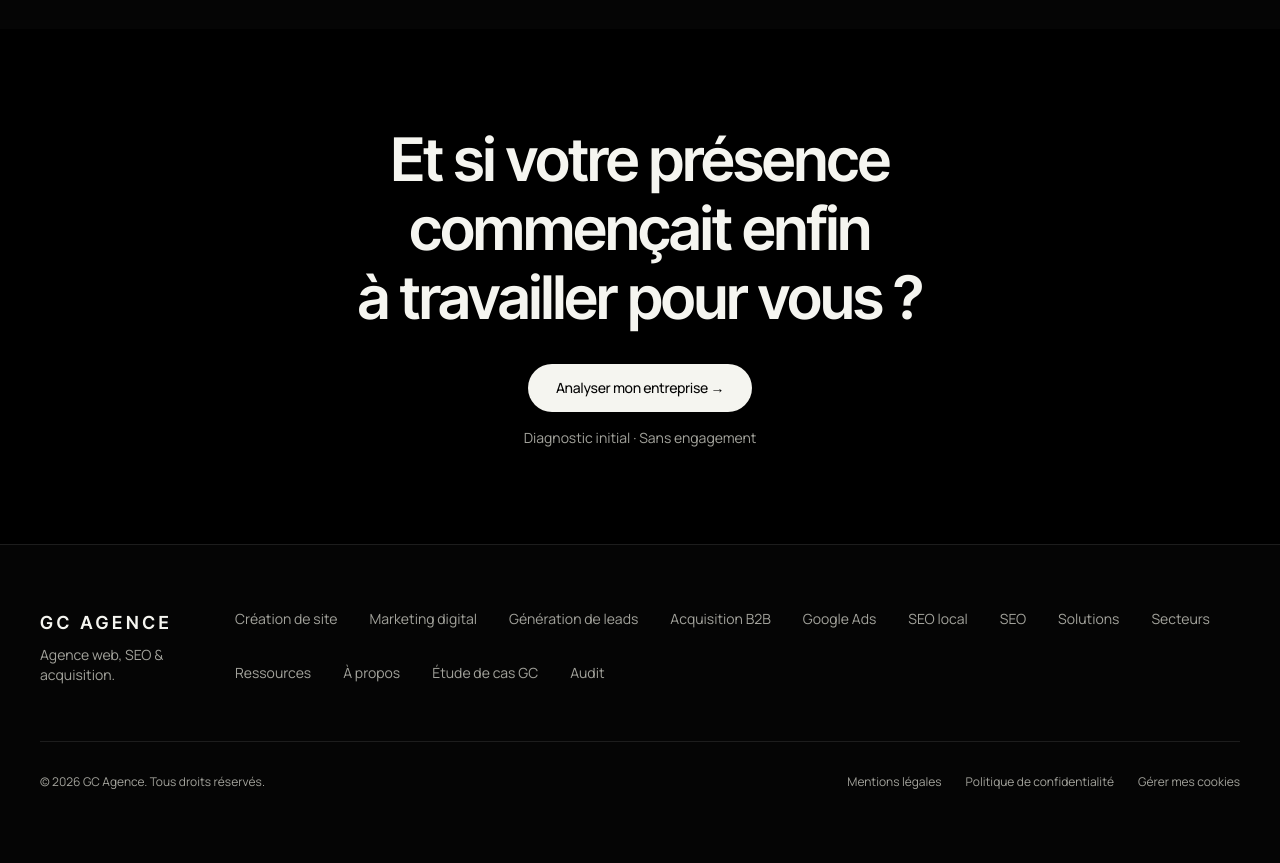
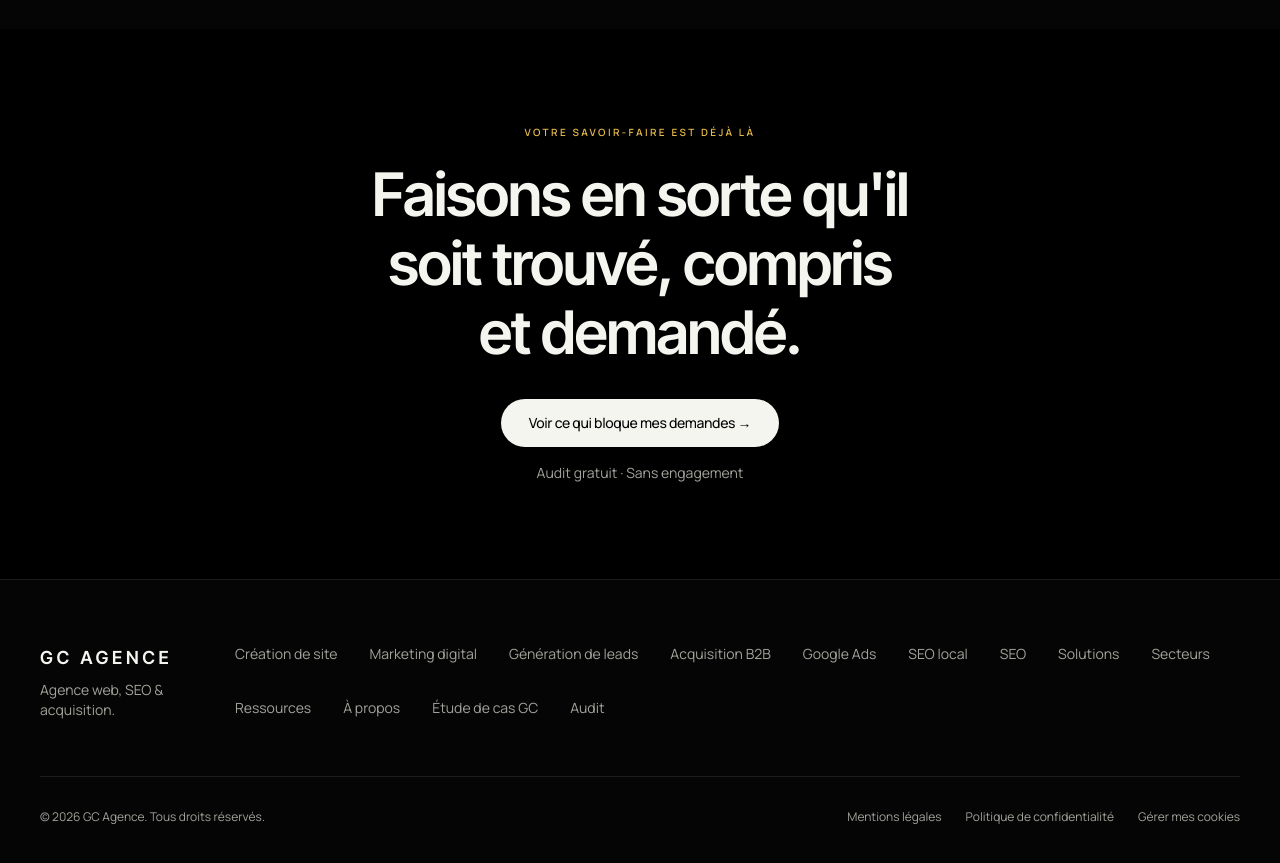
Before and after one commit to mathieumilo3-bot/-generation-capable, a Next.js app in the folder site-vitrine/: page / in a window 1280 px wide. Shown: the part 5080-5943 px from the top of the page. Built offline with nearby package versions, Linux system fonts and the light colour scheme; no server answers.

Commit message:
Adapter GC au positionnement artisans & BTP

```diff
--- a/site-vitrine/src/components/sections/FinalCTA.tsx
+++ b/site-vitrine/src/components/sections/FinalCTA.tsx
@@ -1,33 +1,30 @@
 import { Section } from "@/components/ui/Section";
 import { Reveal } from "@/components/ui/Reveal";
 import { Button } from "@/components/ui/Button";
-import { PRIMARY_CTA_LABEL } from "@/lib/constants";
 
 export function FinalCTA() {
   return (
     <Section tone="black" className="py-20 text-center sm:py-24">
       <Reveal className="flex flex-col items-center">
-        <h2 className="font-display text-balance max-w-3xl text-3xl font-semibold leading-[1.15] tracking-tight sm:text-5xl lg:text-6xl">
-          Et si votre présence
+        <p className="text-[10px] font-semibold uppercase tracking-[0.24em] text-[var(--color-accent)]">
+          Votre savoir-faire est déjà là
+        </p>
+        <h2 className="font-display text-balance mt-5 max-w-3xl text-3xl font-semibold leading-[1.15] tracking-tight sm:text-5xl lg:text-6xl">
+          Faisons en sorte qu&apos;il
           <br />
-          commençait enfin
+          soit trouvé, compris
           <br />
-          à travailler pour vous ?
+          et demandé.
         </h2>
 
         <div className="mt-8">
-          <Button
-            href="/audit"
-            variant="primary"
-            trackEvent="cta_clicked"
-            trackPayload={{ location: "final_cta" }}
-          >
-            {PRIMARY_CTA_LABEL} →
+          <Button href="/audit" variant="primary" trackEvent="cta_clicked" trackPayload={{ location: "final_cta" }}>
+            Voir ce qui bloque mes demandes →
           </Button>
         </div>
 
         <p className="mt-4 text-sm text-[var(--color-muted)]">
-          Diagnostic initial · Sans engagement
+          Audit gratuit · Sans engagement
         </p>
       </Reveal>
     </Section>
```
